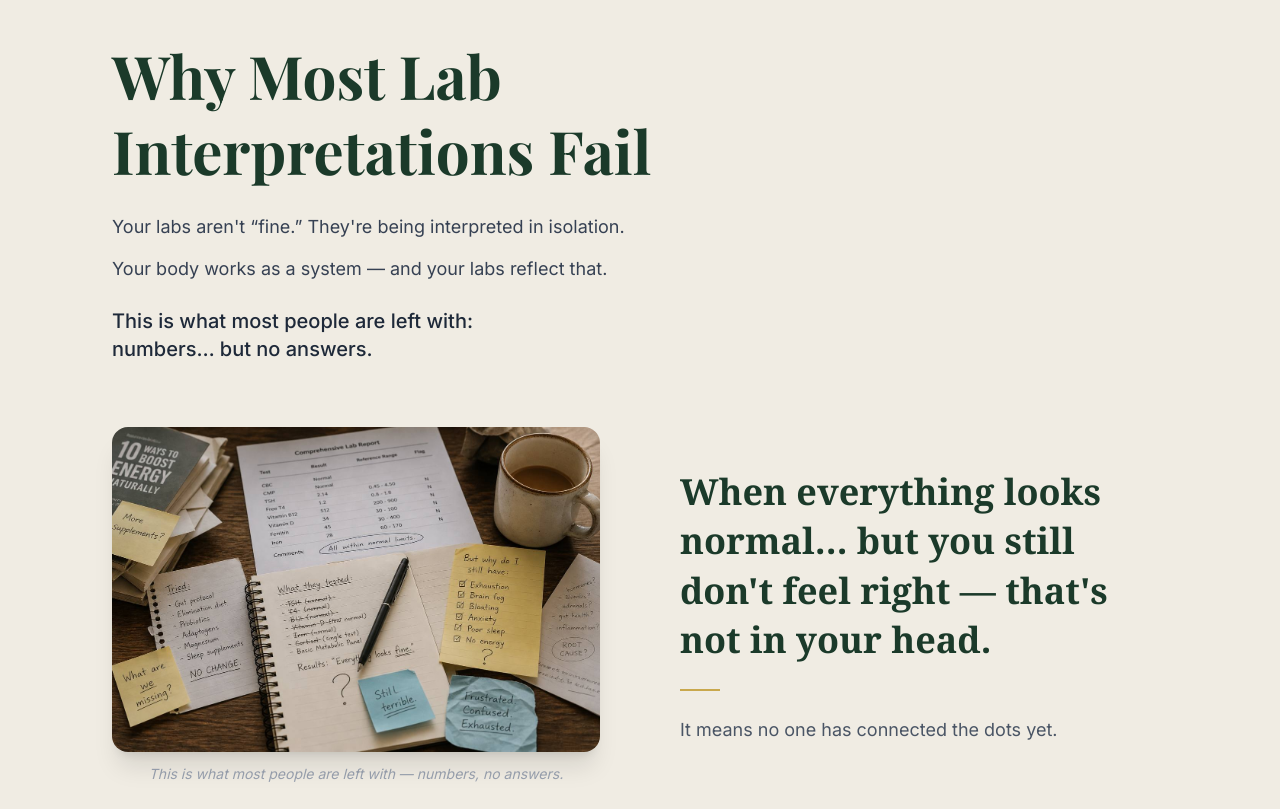
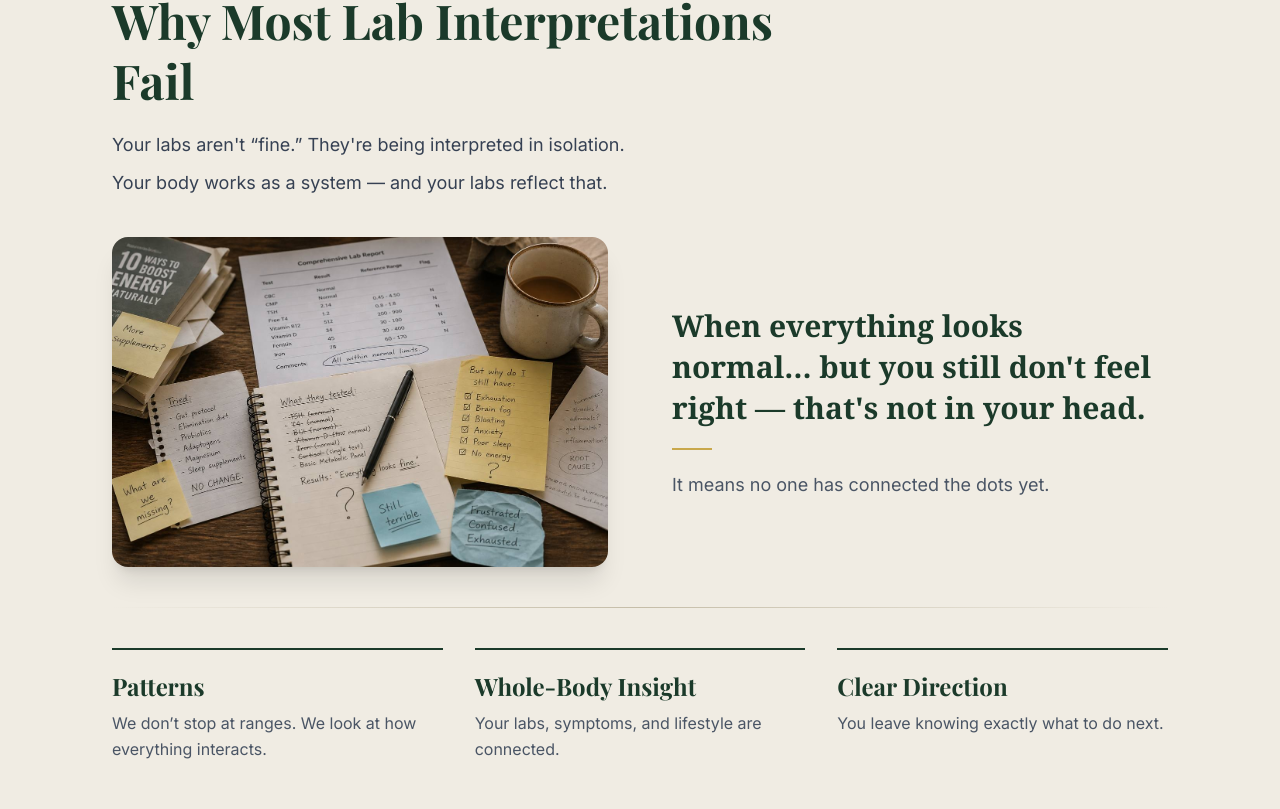
Before and after one commit to Sherryfarmshop/rooted-clarity-website, a Next.js app: page / in a window 1280 px wide. Shown: the part 3631-4440 px from the top of the page. Built offline with nearby package versions, Linux system fonts and the light colour scheme; a web font is replaced by a local one.

Commit message:
approach-unified-storytelling-block

```diff
--- a/src/components/Approach.tsx
+++ b/src/components/Approach.tsx
@@ -1,50 +1,39 @@
 export default function Approach() {
   return (
     <section id="approach" className="bg-[#f0ece3]">
-      <div className="max-w-6xl mx-auto px-6 lg:px-12 py-24 sm:py-32">
+      <div className="max-w-6xl mx-auto px-6 lg:px-12 py-16 sm:py-20">
 
-        {/* 1. HEADLINE */}
-        <div className="max-w-3xl mb-16">
-          <h2 className="font-serif text-5xl sm:text-6xl font-bold text-[#1B3A2A] leading-tight mb-6">
+        {/* HEADLINE + supporting copy */}
+        <div className="max-w-2xl mb-10">
+          <h2 className="font-serif text-4xl sm:text-5xl font-bold text-[#1B3A2A] leading-tight mb-5">
             Why Most Lab Interpretations Fail
           </h2>
-          <p className="text-gray-700 text-lg leading-relaxed mb-3">
+          <p className="text-gray-700 text-lg leading-relaxed mb-2">
             Your labs aren&apos;t &ldquo;fine.&rdquo; They&apos;re being interpreted in isolation.
           </p>
           <p className="text-gray-700 text-lg leading-relaxed">
             Your body works as a system — and your labs reflect that.
           </p>
-          <p className="text-gray-800 text-xl font-medium mt-6">
-            This is what most people are left with:<br />
-            numbers&hellip; but no answers.
-          </p>
         </div>
 
-        {/* 2. FEATURE IMAGE + TEXT */}
-        <div className="grid md:grid-cols-2 gap-12 lg:gap-20 items-center mb-24">
+        {/* IMAGE + emotional text — two column */}
+        <div className="grid md:grid-cols-2 gap-10 lg:gap-16 items-center mb-10">
 
-          {/* Image — lab sheet + notebook */}
-          <div>
           <div className="relative overflow-hidden rounded-2xl shadow-xl">
             <img
               src="/images/lab-results.jpg"
               alt="Hands reviewing lab results with handwritten notes"
               className="w-full h-auto object-contain"
-                style={{ maxHeight: "520px" }}
+              style={{ maxHeight: "460px" }}
             />
           </div>
-            <p className="text-gray-400 text-sm italic mt-3 text-center">
-              This is what most people are left with — numbers, no answers.
-            </p>
-          </div>
 
-          {/* Right text */}
           <div>
-            <p className="font-serif text-3xl sm:text-4xl text-[#1B3A2A] font-semibold leading-snug mb-6">
+            <p className="font-serif text-2xl sm:text-3xl text-[#1B3A2A] font-semibold leading-snug mb-5">
               When everything looks normal&hellip; but you still don&apos;t feel right &mdash;
               that&apos;s not in your head.
             </p>
-            <div className="w-10 h-0.5 bg-[#C9A84C] mb-6" />
+            <div className="w-10 h-0.5 bg-[#C9A84C] mb-5" />
             <p className="text-gray-600 text-lg leading-relaxed">
               It means no one has connected the dots yet.
             </p>
@@ -52,8 +41,11 @@ export default function Approach() {
 
         </div>
 
-        {/* 3. THREE PILLARS — no boxes */}
-        <div className="grid md:grid-cols-3 gap-10 mb-24">
+        {/* Subtle divider fade */}
+        <div className="w-full h-px bg-gradient-to-r from-transparent via-[#c5bda8] to-transparent mb-10" />
+
+        {/* THREE PILLARS — flows directly from above */}
+        <div className="grid md:grid-cols-3 gap-8 mb-16">
           {[
             {
               title: "Patterns",
@@ -68,15 +60,15 @@ export default function Approach() {
               body: "You leave knowing exactly what to do next.",
             },
           ].map((p) => (
-            <div key={p.title} className="border-t-2 border-[#1B3A2A] pt-6">
-              <h3 className="font-serif text-3xl font-bold text-[#1B3A2A] mb-3">{p.title}</h3>
+            <div key={p.title} className="border-t-2 border-[#1B3A2A] pt-5">
+              <h3 className="font-serif text-2xl font-bold text-[#1B3A2A] mb-2">{p.title}</h3>
               <p className="text-gray-600 text-base leading-relaxed">{p.body}</p>
             </div>
           ))}
         </div>
 
-        {/* 4. DOCTOR / RESEARCH SECTION */}
-        <div className="border-t border-gray-300 pt-16 text-center">
+        {/* DOCTOR / RESEARCH SECTION */}
+        <div className="border-t border-gray-300 pt-14 text-center">
           <h3 className="font-serif text-3xl sm:text-4xl font-bold text-[#1B3A2A] mb-4">
             Built from Real Metabolic Research
           </h3>
@@ -92,7 +84,6 @@ export default function Approach() {
               { name: "Dr. Casey Means", initials: "CM", title: "Metabolic Medicine" },
             ].map((doc) => (
               <div key={doc.name} className="bg-[#edeae3] rounded-2xl px-5 py-7 shadow-[0_2px_12px_rgba(0,0,0,0.07)] flex flex-col items-center gap-4">
-                {/* Circular initial avatar */}
                 <div className="w-20 h-20 rounded-full bg-[#1B3A2A] flex items-center justify-center flex-shrink-0">
                   <span className="text-[#C9A84C] font-bold text-xl tracking-wide">{doc.initials}</span>
                 </div>
```
Lines whose indentation alone changed are shown as unchanged.
